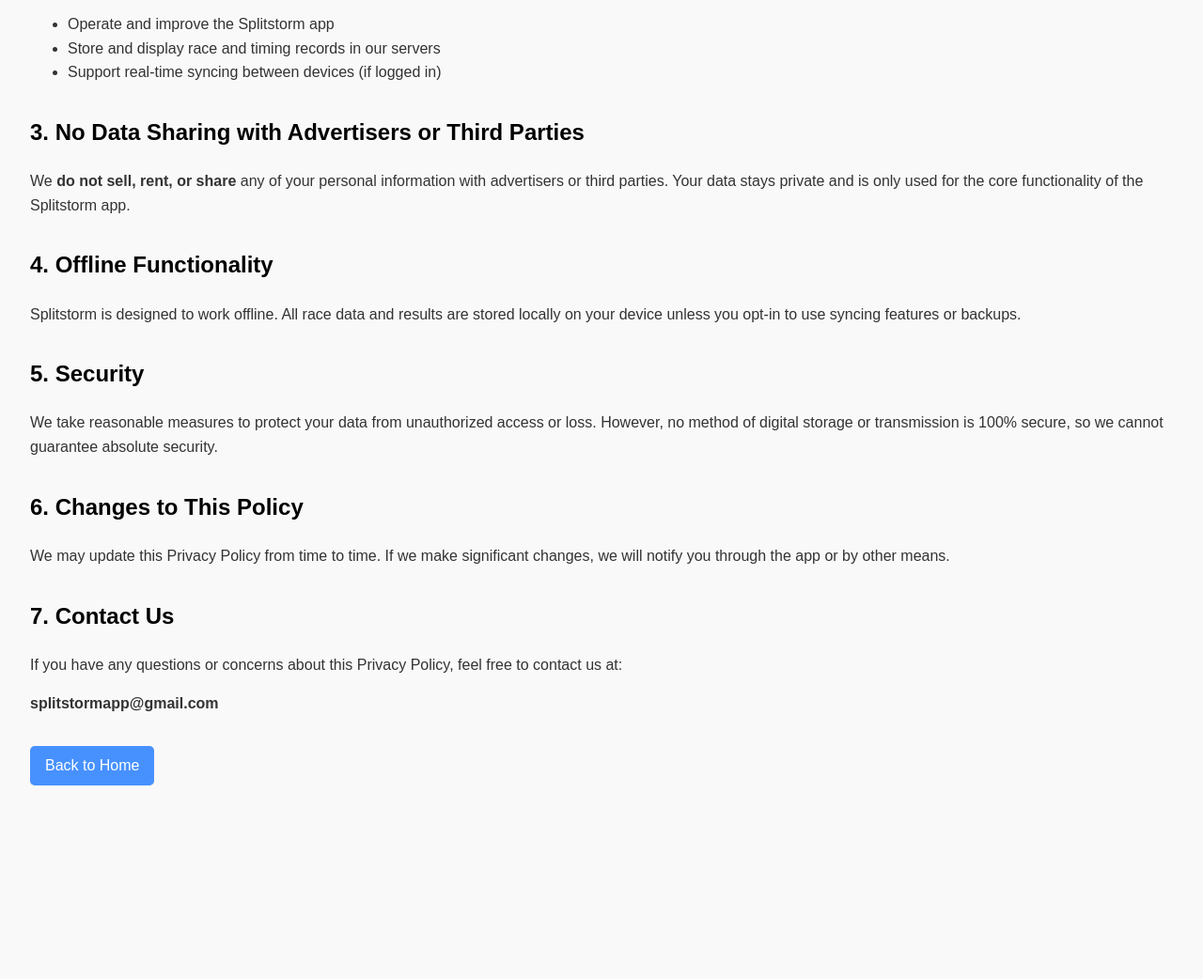
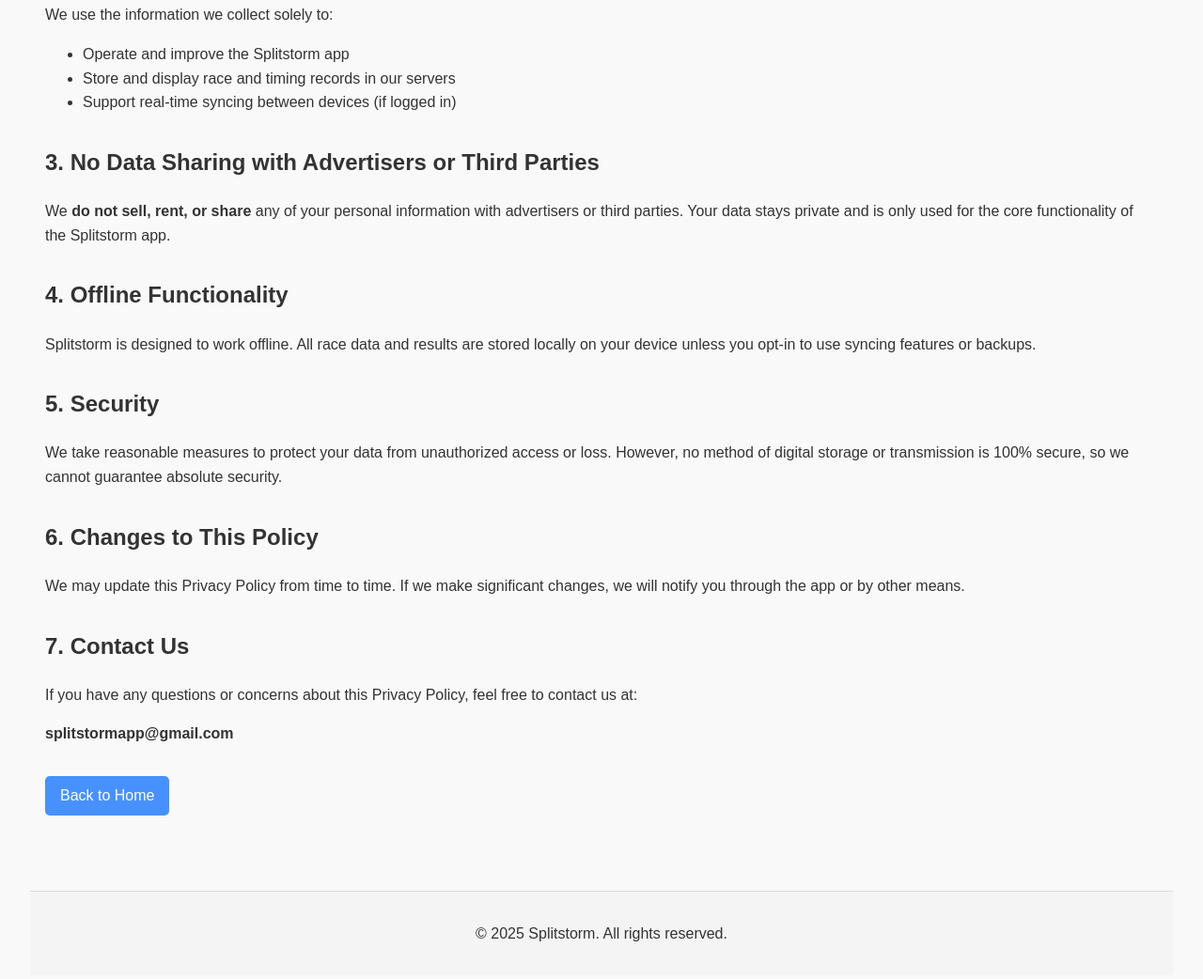
Before and after one commit to notspyral/notspyral.github.io, a plain HTML site: page privacy-policy.html in a window 1280 px wide. Shown: the part 572-1614 px from the top of the page at 94% size. Before the commit the page ends 1472 px from the top, so only its background shows below. Drawn offline with Linux system fonts and the light colour scheme.

Commit message:
4/5/25 3

```diff
--- a/privacy-policy.html
+++ b/privacy-policy.html
@@ -32,6 +32,20 @@
         .back-button:hover {
             background-color: #247cff;
         }
+        main {
+            padding: 1rem;
+            flex: 1; /* Allow the main content to grow and take up available space */
+        }
+        h1, h2 {
+            color: #333;
+        }
+        footer {
+            background: #f4f4f4;
+            text-align: center;
+            padding: 1rem 0;
+            margin-top: 2rem;
+            border-top: 1px solid #ddd;
+        }
     </style>
 </head>
 <body>
@@ -41,7 +55,7 @@
     </header>
     <main>
         <section>
-            <p>The developers of Splitstorm value your privacy and are committed to protecting your personal information. This Privacy Policy explains how we collect, use, and protect your data when you use our app.</p>
+            <p>At Splitstorm, we value your privacy and are committed to protecting your personal information. This Privacy Policy explains how we collect, use, and protect your data when you use our app.</p>
         </section>
         <section>
             <h2>1. Information We Collect</h2>
@@ -86,5 +100,8 @@
         <a href="index.html" class="back-button">Back to Home</a>
         </section>
     </main>
+    <footer>
+        <p>&copy; 2025 Splitstorm. All rights reserved.</p>
+    </footer>
 </body>
 </html>
```
Also changed, not shown: terms-of-service.html (+17 -0 lines).
